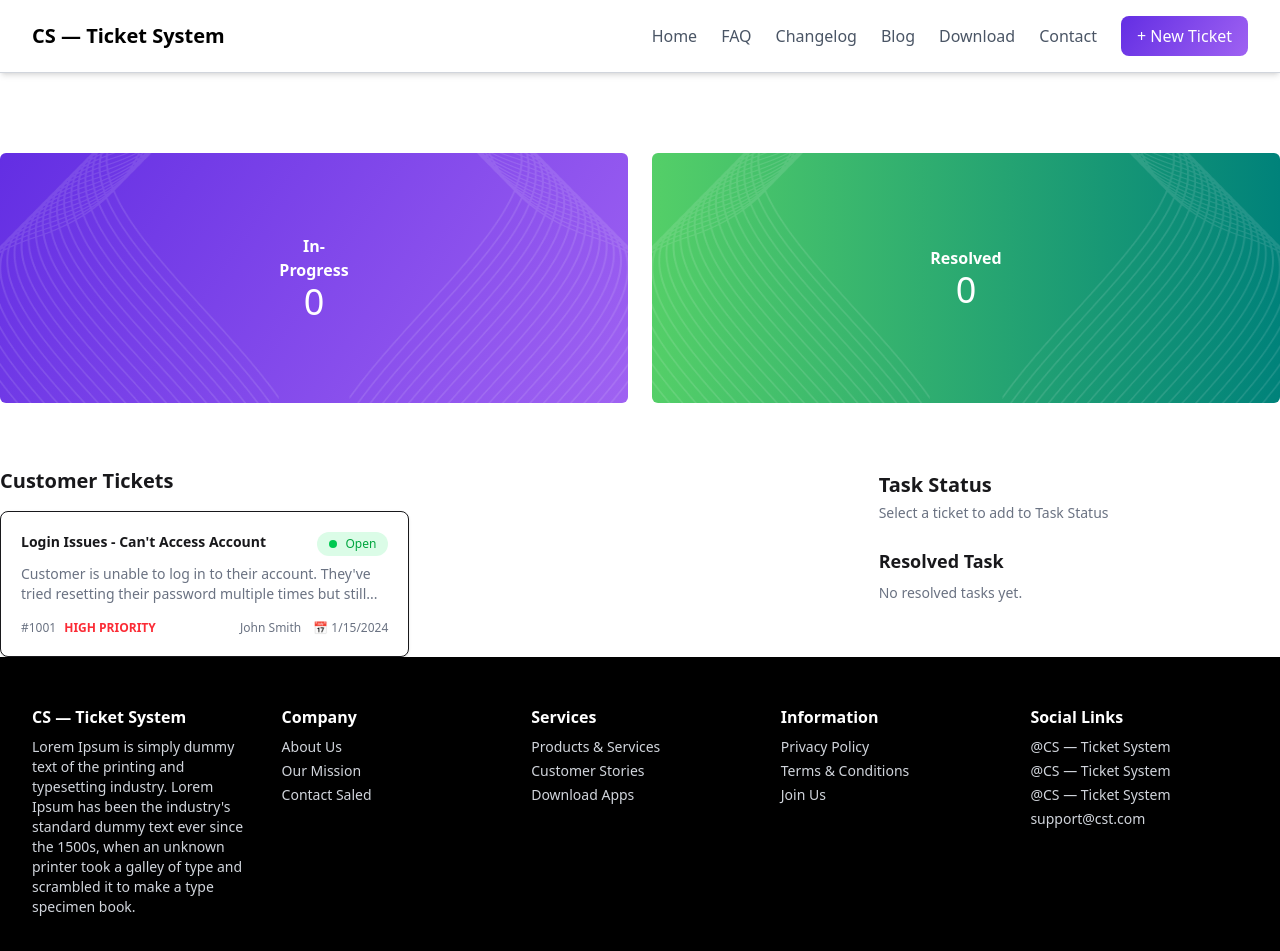
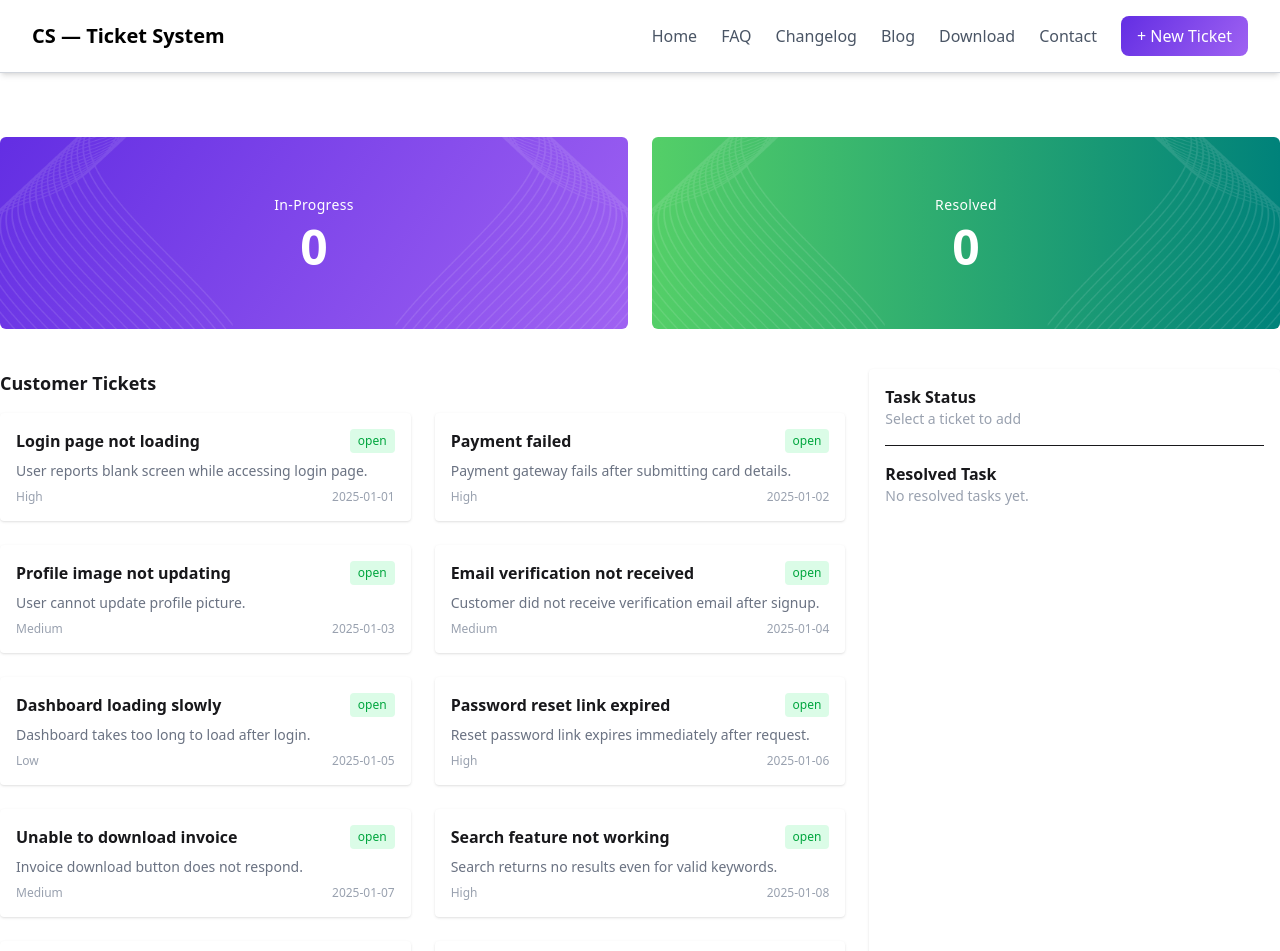
Before and after one commit to grontho69/assignment-7, a React (Vite) app: page / in a window 1280 px wide. Shown: the top 951 px of the page. Built offline with nearby package versions, Linux system fonts and the light colour scheme.

Commit message:
third commit

```diff
--- /dev/null
+++ b/public/Data.json
@@ -0,0 +1,128 @@
+[
+  {
+    "id": 1,
+    "title": "Login page not loading",
+    "description": "User reports blank screen while accessing login page.",
+    "customer": "John Doe",
+    "priority": "High",
+    "status": "open",
+    "createdAt": "2025-01-01"
+  },
+  {
+    "id": 2,
+    "title": "Payment failed",
+    "description": "Payment gateway fails after submitting card details.",
+    "customer": "Sarah Khan",
+    "priority": "High",
+    "status": "open",
+    "createdAt": "2025-01-02"
+  },
+  {
+    "id": 3,
+    "title": "Profile image not updating",
+    "description": "User cannot update profile picture.",
+    "customer": "Rahim Uddin",
+    "priority": "Medium",
+    "status": "open",
+    "createdAt": "2025-01-03"
+  },
+  {
+    "id": 4,
+    "title": "Email verification not received",
+    "description": "Customer did not receive verification email after signup.",
+    "customer": "Nusrat Jahan",
+    "priority": "Medium",
+    "status": "open",
+    "createdAt": "2025-01-04"
+  },
+  {
+    "id": 5,
+    "title": "Dashboard loading slowly",
+    "description": "Dashboard takes too long to load after login.",
+    "customer": "Amit Roy",
+    "priority": "Low",
+    "status": "open",
+    "createdAt": "2025-01-05"
+  },
+  {
+    "id": 6,
+    "title": "Password reset link expired",
+    "description": "Reset password link expires immediately after request.",
+    "customer": "Farhana Akter",
+    "priority": "High",
+    "status": "open",
+    "createdAt": "2025-01-06"
+  },
+  {
+    "id": 7,
+    "title": "Unable to download invoice",
+    "description": "Invoice download button does not respond.",
+    "customer": "Imran Hossain",
+    "priority": "Medium",
+    "status": "open",
+    "createdAt": "2025-01-07"
+  },
+  {
+    "id": 8,
+    "title": "Search feature not working",
+    "description": "Search returns no results even for valid keywords.",
+    "customer": "Sadia Rahman",
+    "priority": "High",
+    "status": "open",
+    "createdAt": "2025-01-08"
+  },
+  {
+    "id": 9,
+    "title": "Notification not showing",
+    "description": "User does not receive in-app notifications.",
+    "customer": "Tanvir Ahmed",
+    "priority": "Low",
+    "status": "open",
+    "createdAt": "2025-01-09"
+  },
+  {
+    "id": 10,
+    "title": "Mobile layout broken",
+    "description": "UI breaks on small screen devices.",
+    "customer": "Mehedi Hasan",
+    "priority": "Medium",
+    "status": "open",
+    "createdAt": "2025-01-10"
+  },
+  {
+    "id": 11,
+    "title": "Session expired too quickly",
+    "description": "User session logs out within a few minutes.",
+    "customer": "Ayesha Siddika",
+    "priority": "High",
+    "status": "open",
+    "createdAt": "2025-01-11"
+  },
+  {
+    "id": 12,
+    "title": "Language not switching",
+    "description": "Language change option does not update content.",
+    "customer": "Kamal Hossain",
+    "priority": "Low",
+    "status": "open",
+    "createdAt": "2025-01-12"
+  },
+  {
+    "id": 13,
+    "title": "File upload failed",
+    "description": "User cannot upload documents to the system.",
+    "customer": "Rifat Islam",
+    "priority": "High",
+    "status": "open",
+    "createdAt": "2025-01-13"
+  },
+  {
+    "id": 14,
+    "title": "Settings page crashing",
+    "description": "Settings page crashes when opening notification settings.",
+    "customer": "Sumaiya Akter",
+    "priority": "Medium",
+    "status": "open",
+    "createdAt": "2025-01-14"
+  }
+]
--- a/src/App.jsx
+++ b/src/App.jsx
@@ -1,114 +1,96 @@
+import { useEffect, useState } from "react";
+import { ToastContainer, toast } from "react-toastify";
+import "react-toastify/dist/ReactToastify.css";
+
+import Navbar from "./components/Navbar";
+import Banner from "./components/Banner";
+import Tickets from "./components/Tickets";
+import TaskStatus from "./components/TaskStatus";
+import Footer from "./components/Footer";
 import Container from "./components/Container";
-import Footer from "./components/Footer";
-import Navbar from "./components/Navbar";
-import bannerImg from "./assets/vector1.png"
-import Banner from "./components/Banner";
-import { ToastContainer } from "react-toastify";
 
+const App = () => {
+  const [tickets, setTickets] = useState([]);
+  const [inProgress, setInProgress] = useState([]);
+  const [resolved, setResolved] = useState([]);
 
+  // ✅ Fetch tickets (correct way)
+  const fetchTickets = async () => {
+    try {
+      const res = await fetch("Data.json"); // <-- move JSON to public folder
+      const data = await res.json();
+      setTickets(data);
+    } catch (error) {
+      console.error(error);
+      toast.error("Failed to load tickets");
+    }
+  };
 
-function App() {
+  useEffect(() => {
+    (async () => {
+      await fetchTickets();
+    })();
+  }, []);
+
+  // ✅ Add ticket to Task Status
+  const handleAddToTask = (ticket) => {
+    const alreadyAdded = inProgress.find(t => t.id === ticket.id);
+    if (alreadyAdded) {
+      toast.warning("Task already in progress");
+      return;
+    }
+
+    setTickets(prev => prev.filter(t => t.id !== ticket.id));
+    setInProgress(prev => [...prev, ticket]);
+    toast.info("Added to Task Status");
+  };
+
+  // ✅ Complete task
+  const handleCompleteTask = (ticket) => {
+    setInProgress(prev => prev.filter(t => t.id !== ticket.id));
+    setResolved(prev => [...prev, ticket]);
+    toast.success("Task marked as resolved");
+  };
+
   return (
-    <div>
+    <>
       <Navbar />
 
-      {/*Banner*/}
-            <Container>
-                <div className=" mt-20 mb-10 grid grid-cols-1 lg:grid-cols-2 gap-6 w-full">
-              <div  className=" flex   rounded-md w-full h-62.5 bg-[linear-gradient(125.07deg,rgba(99,46,227,1),rgba(159,98,242,1))]
-       ">
-                  <img className=" overflow-hidden h-62.5" src={bannerImg} alt="" />
+      {/* Banner */}
+      <Banner
+        inProgress={inProgress.length}
+        resolved={resolved.length}
+      />
 
-                  <div className=" flex flex-col items-center justify-center flex-1  "><h1 className=" text-white font-bold text-center " >In-Progress</h1>
-                    <p className=" text-white  text-4xl">0</p></div>
+      {/* Main Section */}
+      <Container>
+        <div className="mt-10 grid grid-cols-1 lg:grid-cols-3 gap-6">
 
-                <img className=" overflow-hidden h-62.5 scale-x-[-1]" src={bannerImg} alt="" />
-       </div>
-              <div  className=" flex flex-1 w-full rounded-md  h-62.5 bg-[linear-gradient(90deg,rgba(84,207,103.68,1),rgba(0,130,122.2,1))]
-       ">
-                  <img className=" grid-cols-1 overflow-hidden h-62.5" src={bannerImg} alt="" />
+          {/* Customer Tickets */}
+          <div className="lg:col-span-2">
+            <h2 className="font-semibold text-lg mb-4">
+              Customer Tickets
+            </h2>
 
-                  <div className=" flex flex-col items-center justify-center flex-1 "><h1 className=" font-bold text-center text-white" >Resolved</h1>
-                    <p className=" text-white text-4xl">0</p></div>
+            <Tickets
+              tickets={tickets}
+              onAdd={handleAddToTask}
+            />
+          </div>
 
-                  <img className=" grid-cols-1 overflow-hidden h-62.5 scale-x-[-1]" src={bannerImg} alt="" />
-       </div>
-      </div>
+          {/* Task Status */}
+          <TaskStatus
+            tasks={inProgress}
+            resolved={resolved}
+            onComplete={handleCompleteTask}
+          />
+        </div>
       </Container>
 
-      {/*task section*/}
-      <Container>
-        <div className="mt-16 grid grid-cols-1 lg:grid-cols-3 gap-8">
+      <Footer />
+      <ToastContainer position="top-right" />
+    </>
+  );
+};
 
-
-  <div className="lg:col-span-2">
-    <h2 className="text-xl font-semibold mb-4">Customer Tickets</h2>
-
-    <div className="grid grid-cols-1 md:grid-cols-2 gap-6">
-      {/* Ticket Card */}
-      <div className="bg-white rounded-lg p-5 shadow-sm border">
-        {/* Header */}
-        <div className="flex items-start justify-between">
-          <h3 className="font-semibold text-sm">
-            Login Issues - Can't Access Account
-          </h3>
-
-          <span className="flex items-center gap-2 text-xs bg-green-100 text-green-600 px-3 py-1 rounded-full">
-            <span className="w-2 h-2 bg-green-500 rounded-full"></span>
-            Open
-          </span>
-        </div>
-
-        {/* Description */}
-        <p className="text-sm text-gray-500 mt-2 line-clamp-2">
-          Customer is unable to log in to their account. They've tried
-          resetting their password multiple times but still...
-        </p>
-
-
-        <div className="mt-4 flex items-center justify-between text-xs text-gray-500">
-          <div className="flex items-center gap-2">
-            <span>#1001</span>
-            <span className="text-red-500 font-semibold">HIGH PRIORITY</span>
-          </div>
-
-          <div className="flex items-center gap-3">
-            <span>John Smith</span>
-            <span className="flex items-center gap-1">
-              📅 1/15/2024
-            </span>
-          </div>
-        </div>
-      </div>
-
-      {/* Duplicate cards as needed */}
-    </div>
-  </div>
-
-
-  <div className="bg-white rounded-lg p-1   h-fit">
-    <h2 className="text-xl font-semibold">Task Status</h2>
-    <p className="text-sm text-gray-500 mt-1">
-      Select a ticket to add to Task Status
-    </p>
-
-
-
-
-    <div className="mt-6">
-      <h3 className="font-semibold text-lg">Resolved Task</h3>
-      <p className="text-sm text-gray-500 mt-2">
-        No resolved tasks yet.
-      </p>
-    </div>
-  </div>
-
-</div>
-
-      </Container>
-<ToastContainer/>
-      <Footer/>
-    </div>
-  );
-}
 export default App;
--- a/src/Data.jsx
+++ /dev/null
@@ -1,33 +0,0 @@
-import React from 'react'
-
-const Data = [
-   {
-    id: 1,
-    title: "Login Issues - Can't Access Account",
-    description: "Customer cannot log in despite resetting password.",
-    customer: "John Smith",
-    priority: "HIGH",
-    status: "open",
-    createdAt: "1/15/2024",
-  },
-  {
-    id: 2,
-    title: "Payment Failed - Card Declined",
-    description: "Payment keeps failing despite sufficient balance.",
-    customer: "Sarah Johnson",
-    priority: "HIGH",
-    status: "open",
-    createdAt: "1/16/2024",
-  },
-  {
-    id: 3,
-    title: "Unable to Download Invoice",
-    description: "Invoice download button not working.",
-    customer: "Michael Brown",
-    priority: "MEDIUM",
-    status: "open",
-    createdAt: "1/17/2024",
-  },
-]
-
-export default Data
--- a/src/components/Banner.jsx
+++ b/src/components/Banner.jsx
@@ -1,33 +1,61 @@
-import React from 'react'
-import bannerImg from "../assets/vector1.png"
-import Container from './Container'
-const Banner = ({inProgress,resolved}) => {
+import bannerImg from "../assets/vector1.png";
+import Container from "./Container";
+
+const Banner = ({ inProgress = 0, resolved = 0 }) => {
   return (
-    <div>
-      <Container>
-          <div className=" w-360 mt-20 grid gap-6">
-        <div  className=" flex grid-cols-3 rounded-md  h-62.5 bg-[linear-gradient(125.07deg,rgba(99,46,227,1),rgba(159,98,242,1))]
- ">
-         <div>   <img className=" overflow-hidden h-62.5" src={bannerImg} alt="" /></div>
+    <Container>
+      <div className="mt-16 grid grid-cols-1 md:grid-cols-2 gap-6">
 
-            <div className=" flex flex-col items-center justify-center  "><h1 >In-Progress</h1>
-              <p>{inProgress }</p></div>
+        {/* In Progress Card */}
+        <div className="relative h-48 rounded-md overflow-hidden
+          bg-[linear-gradient(125.07deg,rgba(99,46,227,1),rgba(159,98,242,1))]
+  text-white">
 
-          <div>  <img className=" overflow-hidden h-62.5 scale-x-[-1]" src={bannerImg} alt="" /></div>
- </div>
-        <div  className=" flex grid-cols-3 rounded-md  h-62.5 bg-[linear-gradient(90deg,rgba(84,207,103.68,1),rgba(0,130,122.2,1))]
- ">
-         <div>   <img className=" overflow-hidden h-62.5" src={bannerImg} alt="" /></div>
+          {/* Decorative Images */}
+          <img
+            src={bannerImg}
+            alt=""
+            className=" absolute left-0 top-0 h-full "
+          />
+          <img
+            src={bannerImg}
+            alt=""
+            className=" absolute right-0 top-0 h-full scale-x-[-1] "
+          />
 
-            <div className=" flex flex-col items-center justify-center  "><h1 >Resolved</h1>
-              <p>{resolved }</p></div>
+          {/* Content */}
+          <div className="relative z-10 h-full flex flex-col items-center justify-center">
+            <p className="text-sm tracking-wide">In-Progress</p>
+            <h2 className="text-5xl font-bold mt-2">{inProgress}</h2>
+          </div>
+        </div>
 
-          <div>  <img className=" overflow-hidden h-62.5 scale-x-[-1]" src={bannerImg} alt="" /></div>
- </div>
-</div>
-</Container>
-    </div>
-  )
-}
+        {/* Resolved Card */}
+        <div className="relative h-48 rounded-md overflow-hidden
+       bg-[linear-gradient(90deg,rgba(84,207,103.68,1),rgba(0,130,122.2,1))] text-white">
 
-export default Banner
+          {/* Decorative Images */}
+          <img
+            src={bannerImg}
+            alt=""
+            className=" absolute left-0 top-0 h-full "
+          />
+          <img
+            src={bannerImg}
+            alt=""
+            className=" absolute right-0 top-0 h-full scale-x-[-1] "
+          />
+
+          {/* Content */}
+          <div className="relative z-10 h-full flex flex-col items-center justify-center">
+            <p className="text-sm tracking-wide">Resolved</p>
+            <h2 className="text-5xl font-bold mt-2">{resolved}</h2>
+          </div>
+        </div>
+
+      </div>
+    </Container>
+  );
+};
+
+export default Banner;
--- a/src/components/Footer.jsx
+++ b/src/components/Footer.jsx
@@ -9,7 +9,7 @@ const Footer = () => {
 
 
 
-  <footer className="bg-black text-gray-300 px-8 py-12 ">
+    <footer className="bg-black text-gray-300 px-8 py-12 mt-16">
       <Container>
         <div className="grid md:grid-cols-5 gap-8">
           <div>
--- /dev/null
+++ b/src/components/MainSection.jsx
@@ -0,0 +1,25 @@
+import TicketCard from "./TicketCard";
+import TaskStatus from "./TaskStatus";
+
+const MainSection = ({ tickets, onSelect, tasks, onComplete }) => {
+  return (
+    <section className="container mx-auto px-4 mt-10">
+      <div className="grid lg:grid-cols-3 gap-8">
+
+        <div className="lg:col-span-2">
+          <h2 className="font-semibold mb-4">Customer Tickets</h2>
+          <div className="grid sm:grid-cols-2 gap-6">
+            {tickets.map(ticket => (
+              <TicketCard key={ticket.id} ticket={ticket} onSelect={onSelect} />
+            ))}
+          </div>
+        </div>
+
+        <TaskStatus tasks={tasks} onComplete={onComplete} />
+
+      </div>
+    </section>
+  );
+};
+
+export default MainSection;
--- a/src/components/TaskStatus.jsx
+++ b/src/components/TaskStatus.jsx
@@ -1,42 +1,32 @@
-import React from 'react'
-
-const TaskStatus = ({ tasks, onComplete, resolved }) => {
+const TaskStatus = ({ tasks, resolved, onComplete }) => {
   return (
-    <div className="bg-white p-6 rounded-lg shadow h-fit">
-      <h2 className="font-semibold text-lg">Task Status</h2>
-      <p className="text-sm text-gray-500 mb-4">
-        Select a ticket to add to Task Status
+    <div className="bg-white p-4 rounded shadow">
+      <h2 className="font-semibold">Task Status</h2>
+      <p className="text-sm text-gray-400 mb-4">
+        Select a ticket to add
       </p>
 
       {tasks.map(task => (
-        <div
-          key={task.id}
-          className="flex justify-between items-center bg-gray-100 p-3 rounded-md mb-2"
-        >
-          <p className="text-sm font-medium">{task.title}</p>
+        <div key={task.id} className="flex justify-between items-center mb-2">
+          <span>{task.title}</span>
           <button
             onClick={() => onComplete(task)}
-            className="bg-green-500 text-white px-3 py-1 rounded-md text-sm"
+            className="text-xs px-3 py-1 bg-green-500 text-white rounded"
           >
             Complete
           </button>
         </div>
       ))}
 
-      <div className="mt-6">
-        <h3 className="font-semibold">Resolved Task</h3>
-        {resolved.length === 0 ? (
-          <p className="text-sm text-gray-500 mt-2">
-            No resolved tasks yet.
-          </p>
-        ) : (
-          resolved.map(t => (
-            <p key={t.id} className="text-sm mt-1">
-              ✅ {t.title}
-            </p>
-          ))
-        )}
-      </div>
+      <hr className="my-4" />
+
+      <h3 className="font-semibold">Resolved Task</h3>
+      {resolved.length === 0 && (
+        <p className="text-sm text-gray-400">No resolved tasks yet.</p>
+      )}
+      {resolved.map(item => (
+        <p key={item.id} className="text-sm">✔ {item.title}</p>
+      ))}
     </div>
   );
 };
--- a/src/components/TicketCard.jsx
+++ b/src/components/TicketCard.jsx
@@ -1,30 +1,24 @@
-import React from 'react'
-
-const TicketCard = ({ticket,onSelect}) => {
+const TicketCard = ({ ticket, onClick }) => {
   return (
-     <div
-      onClick={() => onSelect(ticket)}
-      className="bg-white p-4 rounded-lg shadow cursor-pointer hover:shadow-md"
+    <div
+      onClick={onClick}
+      className="cursor-pointer bg-white p-4 rounded shadow hover:shadow-md"
     >
       <div className="flex justify-between">
-        <h3 className="font-semibold text-sm">{ticket.title}</h3>
-        <span className="text-xs bg-green-100 text-green-600 px-2 py-1 rounded-full">
-          Open
+        <h3 className="font-semibold">{ticket.title}</h3>
+        <span className="text-xs px-2 py-1 bg-green-100 text-green-600 rounded">
+          {ticket.status}
         </span>
       </div>
 
-      <p className="text-sm text-gray-500 mt-2 line-clamp-2">
-        {ticket.description}
-      </p>
+      <p className="text-sm text-gray-500 my-2">{ticket.description}</p>
 
-      <div className="mt-3 flex justify-between text-xs text-gray-500">
-        <span className="text-red-500 font-semibold">
-          {ticket.priority} PRIORITY
-        </span>
-        <span>{ticket.customer}</span>
+      <div className="text-xs text-gray-400 flex justify-between">
+        <span>{ticket.priority}</span>
+        <span>{ticket.createdAt}</span>
       </div>
     </div>
-  )
-}
+  );
+};
 
-export default TicketCard
+export default TicketCard;
--- /dev/null
+++ b/src/components/Tickets.jsx
@@ -0,0 +1,17 @@
+import TicketCard from "./TicketCard";
+
+const Tickets = ({ tickets, onAdd }) => {
+  return (
+    <div className="grid grid-cols-1 md:grid-cols-2 gap-6">
+      {tickets.map(ticket => (
+        <TicketCard
+          key={ticket.id}
+          ticket={ticket}
+          onClick={() => onAdd(ticket)}
+        />
+      ))}
+    </div>
+  );
+};
+
+export default Tickets;
```
Also changed, not shown: 1 other file (tests, documents, lock files or other folders).
